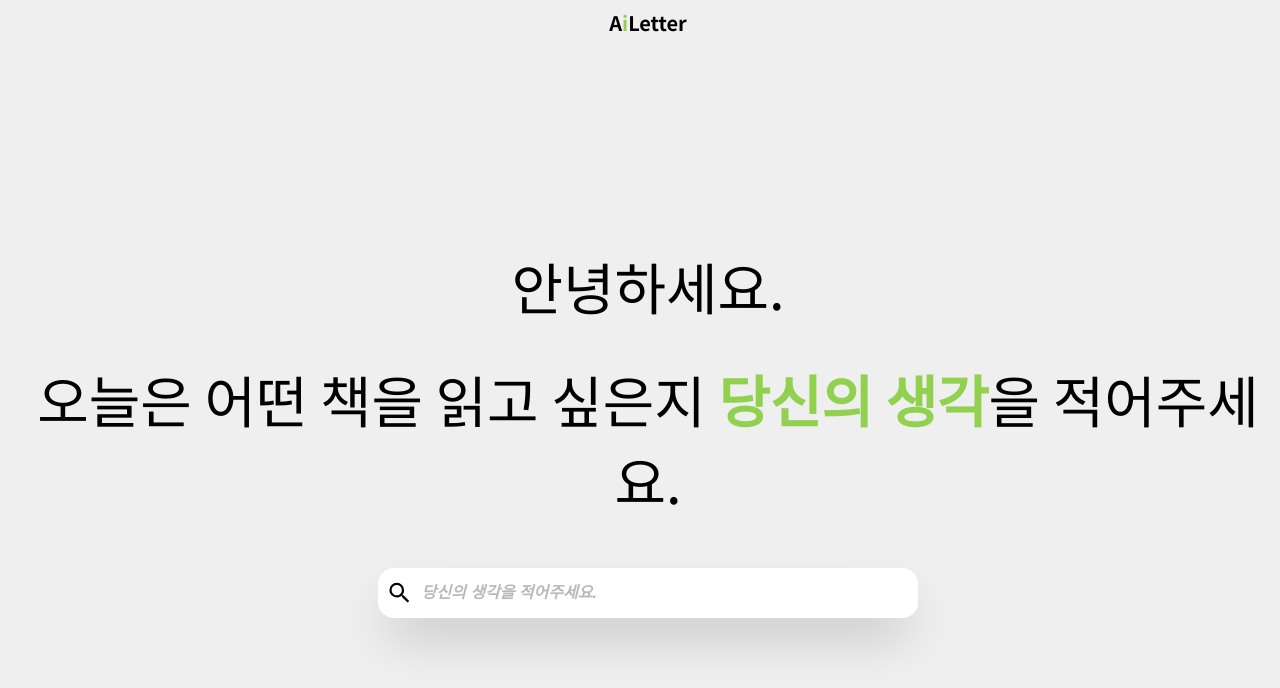
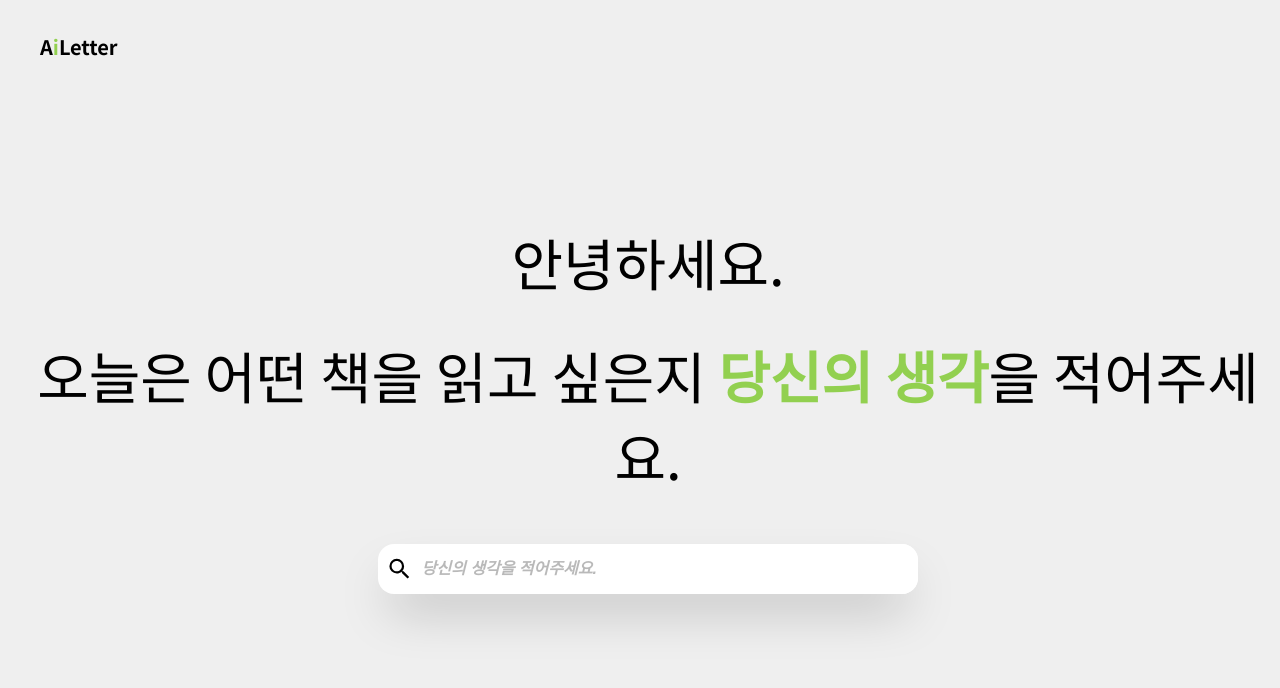
Before and after one commit to BoYeonJang/kyobobook-review, a Vue app in the folder frontend/: page / in a window 1280 px wide. Shown: the top 688 px of the page. Built offline with nearby package versions, Linux system fonts and the light colour scheme.

Commit message:
frontend: logo바 추가

```diff
--- a/frontend/src/components/HelloWorld.vue
+++ b/frontend/src/components/HelloWorld.vue
@@ -1,10 +1,9 @@
 <template>
-  <div class="font-NotoSans downUp">
+  <div class="font-NotoSans">
     <!-- logo -->
-    <div>
-      <span class="font-bold text-xl">A<span class="signature-color">i</span>Letter</span>
-    </div>
+    <LogoBar />
     <!-- main -->
+    <div class="downUp">
       <div class="hello">
         <div class="mt-13">
           <span>안녕하세요.</span>
@@ -55,12 +54,14 @@
         </div>
       </div>
     </div>
+  </div>
 </template>
 
 <script>
 import ScienceTable from "./ScienceTable.vue";
 import HumanTable from "./HumanTable.vue";
 import NovelTable from "./NovelTable.vue";
+import LogoBar from "./LogoBar.vue";
 import * as API from "../api.js";
 
 export default {
@@ -70,6 +71,7 @@ export default {
     ScienceTable,
     HumanTable,
     NovelTable,
+    LogoBar,
   },
   data: function () {
     return {
@@ -177,7 +179,7 @@ input::placeholder {
   margin-top: 2rem;
 }
 .mt-13 {
-  margin-top: 13rem;
+  margin-top: 10rem;
 }
 .font-bold {
   font-weight: 700;
--- /dev/null
+++ b/frontend/src/components/LogoBar.vue
@@ -0,0 +1,32 @@
+<template>
+  <div>
+    <!-- logo -->
+    <div class="logo">
+      <span class="font-bold text-xl">A<span class="signature-color">i</span>Letter</span>
+    </div>
+  </div>
+</template>
+
+<script>
+export default {
+  name: "LogoBar",
+  props: {},
+};
+</script>
+
+<!-- Add "scoped" attribute to limit CSS to this component only -->
+<style scoped>
+.logo {
+  text-align: left;
+  margin: 2rem 0 0 2rem;
+}
+.signature-color {
+  color: rgb(146, 208, 80);
+}
+.font-bold {
+  font-weight: 700;
+}
+.text-xl {
+  font-size: 1.25rem;
+}
+</style>
```
Lines whose indentation alone changed are shown as unchanged.
